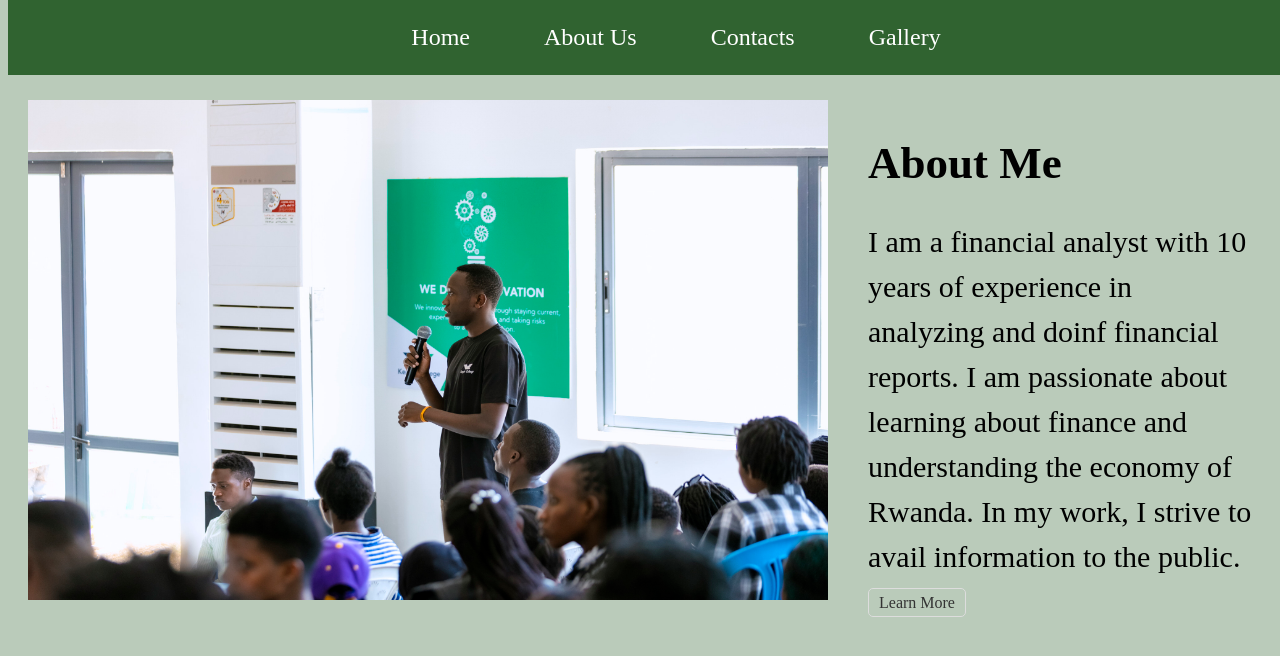
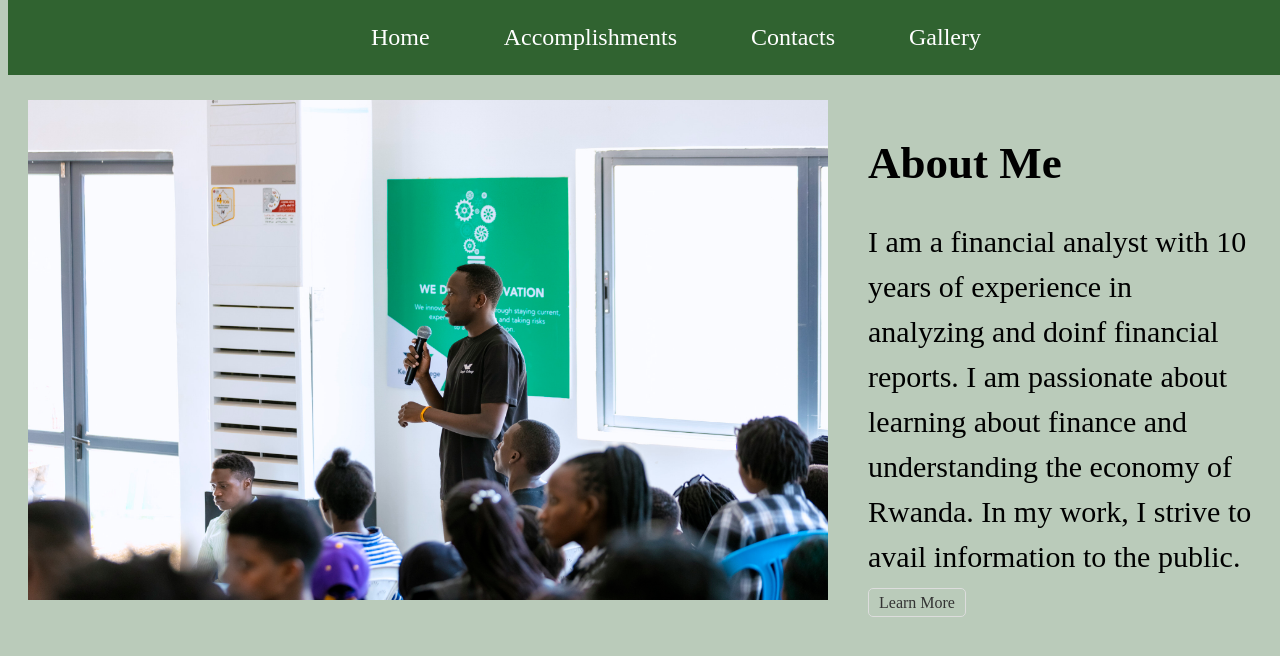
Before and after one commit to keycodvin/Assessment-one-TEC, a plain HTML site: page index.html in a window 1280 px wide. Drawn offline with Linux system fonts and the light colour scheme.

Commit message:
Update index.html

```diff
--- a/index.html
+++ b/index.html
@@ -84,7 +84,7 @@ body{
     <center>
     <ul>
       <li><a class="" href="index.html">Home</a></li>
-      <li><a href="Aboutus.html">About Us</a></li>
+      <li><a href="Aboutus.html">Accomplishments</a></li>
       <li><a href="contactus.html">Contacts</a></li>
       <li><a href="gallery.html">Gallery</a></li>
 
```
